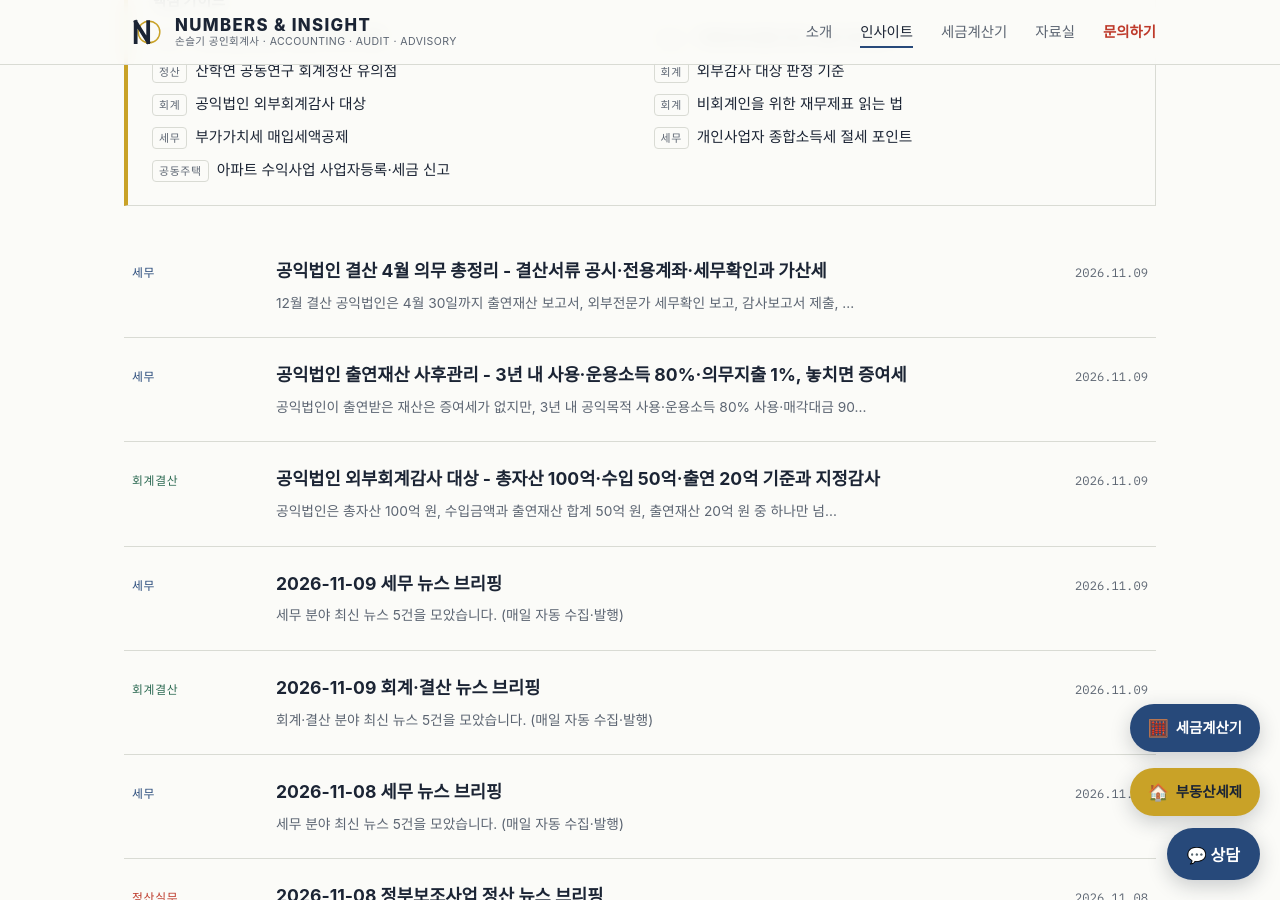
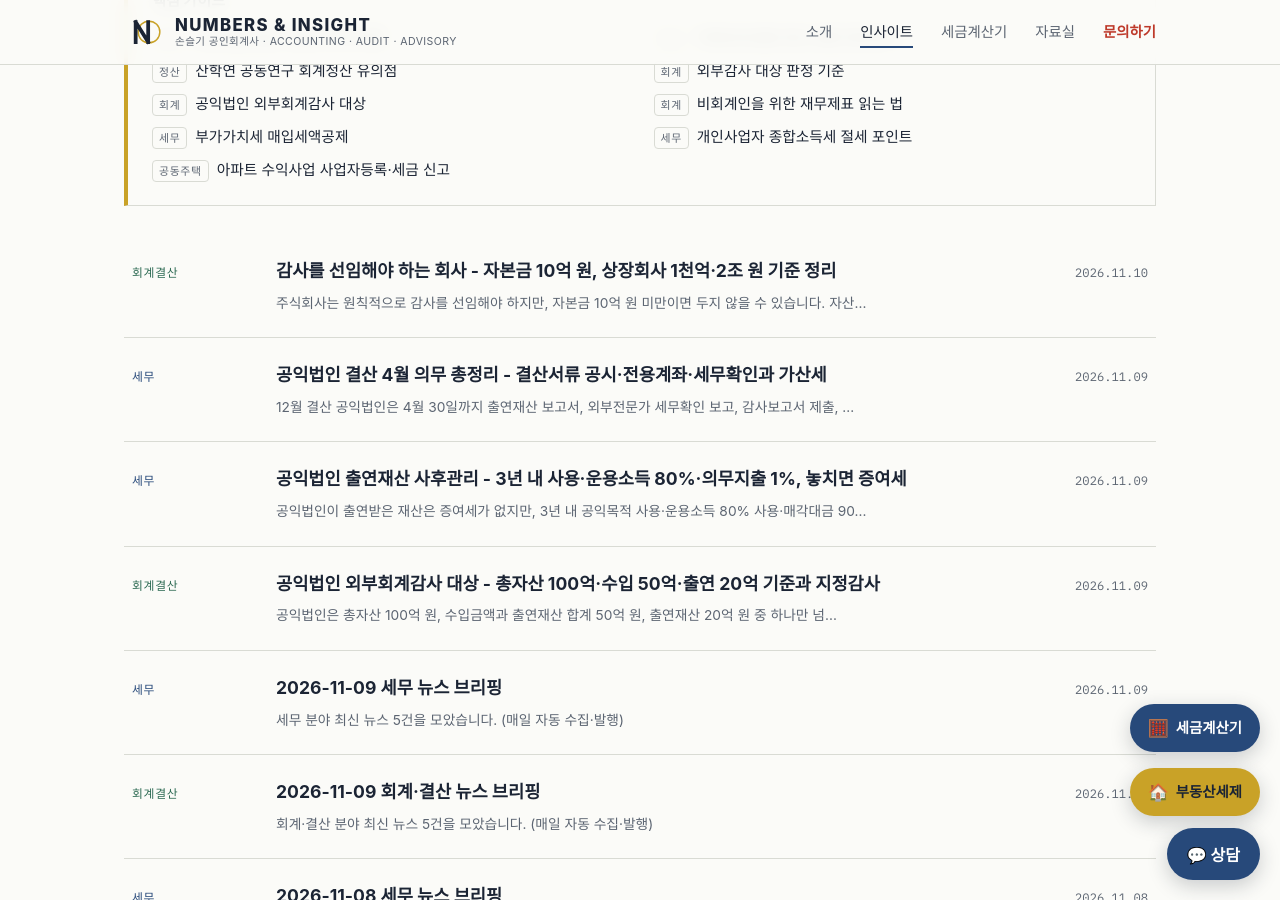
Before and after one commit to shinesky97/ccrnd-site, a Jekyll site: the page built from insights/index.html, in a window 1280 px wide and 900 px high, scrolled down 464 px. Built offline with Jekyll 4.4.1, drawn with Linux system fonts in a browser that asks for light colours; some web fonts are replaced; part of the change alters nothing that is shown.

Commit message:
인사이트: 감사를 선임해야 하는 회사 - 상법상 감사 선임 의무 정리 (#57)
- 주식회사 원칙(제409조), 자본금 10억 원 미만 면제와 그 효과(제409조 제4항~제6항)
- 상장회사 상근감사(자산 1천억, 제542조의10·시행령 제36조), 감사위원회 의무(자산 2조, 제542조의11·시행령 제37조)
- 3% 의결권 제한, 임기, 겸임 금지, 등기, 결원 시 과태료(제635조)와 외부감사인과의 차이
- seo_title·description·keywords·FAQ 5문항·OG 이미지, 챗봇 문답 추가


Claude-Session: https://claude.ai/code/session_01Uu9zebzzNPkkEVbDHXyNE1

Co-authored-by: Claude <noreply@anthropic.com>

```diff
--- a/_data/chatbot.yml
+++ b/_data/chatbot.yml
@@ -173,6 +173,14 @@
     처음 대상이 되면 감사인 선임 기한도 있으니, 아래 글에서 함께 확인해 보세요.
   links: [[외부감사 대상 판정 기준, /insights/external-audit-criteria/], [감사 상담, /contact/]]
 
+- id: statutory-auditor
+  q: 우리 회사도 감사를 선임해야 하나요?
+  keys: [감사선임, 감사 선임, 상법상 감사, 감사를 둬야, 감사를 선임, 상근감사, 상근감사 대상, 감사위원회, 감사위원회 설치, 자본금, 10억]
+  a: |
+    주식회사는 원칙적으로 감사를 선임해야 하지만, <b>자본금 10억 원 미만</b>이면 두지 않을 수 있어요(상법 제409조). 정관에 감사를 두도록 정했다면 선임해야 합니다.
+    상장회사는 자산 <b>1천억 원 이상이면 상근감사</b>, <b>2조 원 이상이면 감사위원회</b>를 둬야 해요. 회계법인의 외부감사와는 별개입니다.
+  links: [[감사 선임 의무 정리, /insights/statutory-auditor-appointment/], [외부감사 대상 기준, /insights/external-audit-criteria/]]
+
 # ───────── 세무기장 ─────────
 - id: tax-overview
   chip: 세무기장·신고
--- /dev/null
+++ b/_posts/2026-11-10-statutory-auditor-appointment.md
@@ -0,0 +1,135 @@
+---
+layout: post
+title: "감사를 선임해야 하는 회사 - 자본금 10억 원, 상장회사 1천억·2조 원 기준 정리"
+date: 2026-11-10 08:00:00 +0900
+category: accounting
+tags: [감사 선임, 상법상 감사, 상근감사, 감사위원회, 소규모회사, 지배구조]
+summary: "주식회사는 원칙적으로 감사를 선임해야 하지만, 자본금 10억 원 미만이면 두지 않을 수 있습니다. 자산 1천억 원 이상 상장회사는 상근감사를, 2조 원 이상 상장회사는 감사위원회를 둬야 합니다. 상법상 감사 선임 의무와 3% 의결권 제한, 임기, 결원 시 과태료를 정리했습니다."
+author: 손슬기
+seo_title: "감사 선임 의무 기준 - 자본금 10억 미만 면제, 상근감사·감사위원회 대상"
+description: "상법상 감사를 선임해야 하는 회사를 조문으로 정리했습니다. 주식회사 원칙, 자본금 10억 원 미만 면제, 자산 1천억 원 이상 상장회사 상근감사, 2조 원 이상 감사위원회 의무, 3% 의결권 제한, 임기 3년, 겸임 금지, 결원 시 과태료와 외부감사인과의 차이까지."
+image: /assets/img/og/statutory-auditor-appointment.png
+keywords: [감사 선임, 감사 선임 의무, 상법 감사, 자본금 10억 감사, 소규모회사 감사, 상근감사 대상, 감사위원회 설치 의무, 감사 3% 룰, 감사와 외부감사인 차이, 감사 임기]
+faq:
+  - q: "모든 주식회사가 감사를 선임해야 하나요?"
+    a: "원칙적으로 주식회사는 주주총회에서 감사를 선임해야 합니다(상법 제409조 제1항). 다만 **자본금 총액이 10억 원 미만**인 회사는 감사를 선임하지 않을 수 있습니다(같은 조 제4항). 정관에서 감사를 두도록 정했다면 자본금과 관계없이 선임해야 합니다."
+  - q: "감사를 두지 않은 소규모 회사는 감사 업무를 누가 하나요?"
+    a: "감사가 하던 이사 직무 감사와 보고 요구, 이사의 손해 위험 보고 수령, 자회사 조사 등은 **주주총회**가 맡습니다(상법 제409조 제6항). 회사와 이사 사이에 소송이 생기면 회사·이사·이해관계인이 **법원에 회사를 대표할 사람의 선임을 신청**해야 합니다(같은 조 제5항)."
+  - q: "상근감사는 어떤 회사가 둬야 하나요?"
+    a: "최근 사업연도 말 **자산총액 1천억 원 이상인 상장회사**는 상근감사를 1명 이상 둬야 합니다(상법 제542조의10, 시행령 제36조). 감사위원회를 설치했다면 상근감사를 두지 않아도 됩니다. 최근 2년 이내 상무에 종사한 이사·직원 등은 상근감사가 될 수 없습니다."
+  - q: "감사위원회는 어떤 회사가 의무적으로 설치하나요?"
+    a: "최근 사업연도 말 **자산총액 2조 원 이상인 상장회사**는 감사위원회를 설치해야 합니다(상법 제542조의11, 시행령 제37조). 부동산투자회사, 공공기관, 회생절차가 개시된 회사 등은 제외됩니다. 설치하지 않으면 5천만 원 이하의 과태료 대상입니다."
+  - q: "감사와 외부감사인은 어떻게 다른가요?"
+    a: "**감사**는 상법상 회사 내부 기관으로 주주총회에서 선임하며 이사의 업무와 회계를 감사합니다. **외부감사인**은 외감법에 따라 회계법인 등을 선임해 재무제표 감사의견을 받는 것입니다. 외부감사 대상 회사도 상법상 감사(또는 감사위원회)는 따로 둬야 합니다."
+---
+
+회사를 세우거나 자본금을 늘릴 때 **"감사를 꼭 둬야 하나요?"**라는 질문을 자주 받습니다.
+여기서 '감사'는 회계법인이 하는 외부감사가 아니라, **상법상 주식회사의 기관인 감사(監事)**를 말합니다.
+이 글에서는 어떤 회사가 감사를 선임해야 하는지, 선임할 때 무엇을 지켜야 하는지 상법 조문 순서대로 정리했습니다.
+(2026년 11월 현행 법령 기준)
+
+<div class="callout" markdown="1">
+**'감사'와 '외부감사인'은 다릅니다**
+- **감사**: 상법상 회사 내부 기관. 주주총회에서 사람을 선임하고, 이사의 직무 집행과 회계를 감사합니다.
+- **외부감사인**: 「주식회사 등의 외부감사에 관한 법률」에 따라 회계법인 등을 선임해 재무제표에 대한 감사의견을 받습니다.
+- 외부감사 대상 회사도 **상법상 감사(또는 감사위원회)는 별도로** 둬야 합니다. 외부감사 대상 기준은 [이 글](/insights/external-audit-criteria/)에 정리했습니다.
+</div>
+
+## 1. 한눈에 보는 감사 선임 의무
+
+| 회사 유형 | 의무 | 근거 |
+|---|---|---|
+| 주식회사 (자본금 10억 원 이상) | 감사 **선임 의무** | 상법 제409조 제1항 |
+| 주식회사 (자본금 **10억 원 미만**) | 감사를 **두지 않을 수 있음** | 상법 제409조 제4항 |
+| 상장회사 (자산 **1천억 원 이상**) | **상근감사** 1명 이상 또는 감사위원회 | 상법 제542조의10, 시행령 제36조 |
+| 상장회사 (자산 **2조 원 이상**) | **감사위원회 설치 의무** | 상법 제542조의11, 시행령 제37조 |
+| 유한회사 | 정관에 정하면 둘 수 있음 (**임의**) | 상법 제568조 |
+
+## 2. 주식회사 - 원칙은 선임, 자본금 10억 원 미만은 면제 가능
+
+주식회사의 감사는 **주주총회에서 선임**합니다(상법 제409조 제1항). 회사를 설립할 때도
+발기인 또는 창립총회가 감사를 함께 선임하는 것이 원칙입니다.
+
+다만 **자본금 총액이 10억 원 미만**인 회사는 감사를 **선임하지 않을 수 있습니다**(제409조 제4항).
+이 경우 감사가 하던 일 일부는 다음과 같이 바뀝니다.
+
+- 이사의 직무 집행 감사와 영업 보고 요구, 회사에 손해를 미칠 염려가 있는 사실에 대한 이사의 보고 수령, 자회사 조사권은 **주주총회**가 맡습니다(제409조 제6항, 제412조·제412조의2·제412조의5).
+- 회사와 이사 사이에 소송이 생기면 회사·이사·이해관계인이 **법원에 회사를 대표할 사람의 선임을 신청**해야 합니다(제409조 제5항).
+
+<div class="callout" markdown="1">
+**자본금 10억 원 미만이어도 감사를 둬야 하는 경우**
+- **정관**에서 감사를 두도록 정한 경우 (정관부터 확인하세요)
+- 투자계약, 금융기관 약정, 인허가 요건 등에서 **감사 선임을 요구**하는 경우
+- 증자로 **자본금이 10억 원 이상**이 된 경우 - 다음 주주총회에서 감사를 선임해야 합니다.
+</div>
+
+## 3. 상장회사 - 자산 1천억 원 이상이면 상근감사
+
+**최근 사업연도 말 자산총액 1천억 원 이상인 상장회사**는 회사에 상근하며 감사 업무를 하는
+**상근감사를 1명 이상** 둬야 합니다(상법 제542조의10 제1항, 시행령 제36조 제1항).
+감사위원회를 설치했다면 상근감사를 두지 않아도 됩니다.
+
+**상근감사가 될 수 없는 사람** (제542조의10 제2항, 시행령 제36조 제2항)
+- 회사의 상무에 종사하는 이사·집행임원·직원, 또는 **최근 2년 이내** 그랬던 사람 (감사위원으로 재임했던 이사는 제외)
+- 상무에 종사하는 이사·집행임원의 **배우자와 직계존비속**
+- 계열회사의 상무에 종사하는 이사·집행임원·직원이거나 최근 2년 이내 그랬던 사람
+- 미성년자·피성년후견인, 복권되지 않은 파산자, 금고 이상 형의 집행 종료 후 2년이 지나지 않은 사람 등
+- 발행주식의 10% 이상을 가진 **주요주주**와 그 배우자·직계존비속 (제542조의8 제2항 제1호~제4호·제6호)
+
+## 4. 상장회사 - 자산 2조 원 이상이면 감사위원회 의무
+
+**최근 사업연도 말 자산총액 2조 원 이상인 상장회사**는 감사를 두는 대신 **감사위원회를 설치**해야 합니다
+(상법 제542조의11 제1항, 시행령 제37조 제1항).
+
+- 부동산투자회사, 공공기관, 회생절차가 개시된 회사, 신규 상장 후 첫 정기주주총회 전인 회사 등은 제외됩니다.
+- 위원은 **3명 이상의 이사**이고 사외이사가 **3분의 2 이상**이어야 하며, 1명 이상은 **회계 또는 재무 전문가**여야 합니다.
+- 감사위원 중 **2명 이상**은 다른 이사와 **분리해서 선임**해야 합니다(제542조의12 제2항).
+- 설치하지 않거나 구성요건을 갖추지 못하면 **5천만 원 이하의 과태료** 대상입니다(제635조 제3항).
+
+자산 2조 원 미만 회사도 정관에 정하면 감사 대신 감사위원회를 둘 수 있고, 이때는 감사를 둘 수 없습니다(제415조의2 제1항).
+
+## 5. 선임할 때 지켜야 할 것
+
+**① 3% 의결권 제한** (제409조 제2항)
+감사를 선임할 때 의결권 없는 주식을 제외한 발행주식총수의 **3%를 넘는 주식**은 그 초과분에 대해 의결권을 행사할 수 없습니다.
+비상장회사에도 적용되며, 정관으로 이 비율을 더 낮출 수 있습니다. 상장회사는 **최대주주와 특수관계인 등의 주식을 합산**해 3%를 판단합니다(제542조의12 제7항·제4항).
+
+**② 임기** (제410조)
+취임 후 **3년 안에 끝나는 마지막 결산기에 관한 정기주주총회가 끝날 때까지**입니다.
+
+**③ 겸임 금지** (제411조)
+감사는 회사와 **자회사의 이사, 지배인, 그 밖의 직원**을 겸할 수 없습니다. 비상장회사는 대표이사의 가족이라는 이유만으로 감사가 될 수 없는 것은 아니지만, 회사 직원으로 일하고 있다면 감사가 될 수 없습니다. 상장회사 상근감사는 위 3장의 제한이 추가로 적용됩니다.
+
+**④ 등기** (제317조 제2항 제8호, 제183조)
+감사의 성명과 주민등록번호는 **등기사항**입니다. 선임·퇴임·중임 시 **2주 이내**에 변경등기를 해야 합니다.
+
+**⑤ 상장회사는 의안을 따로** (제542조의12 제5항)
+감사 선임과 보수 결정 의안은 이사 선임·보수 의안과 **별도로 상정해 의결**해야 합니다.
+
+## 6. 감사 자리를 비워두면 - 500만 원 이하 과태료
+
+법률이나 정관에서 정한 감사의 인원수에 결원이 생겼는데 **선임 절차를 게을리하면 500만 원 이하의 과태료** 대상입니다
+(상법 제635조 제1항 제8호). 감사 임기 만료를 놓치는 경우가 많으니, 정기주주총회 안건을 준비할 때
+**감사 임기 만료 여부**를 함께 확인하세요.
+
+## 체크리스트
+
+- [ ] 회사 **자본금이 10억 원 이상**인가 (증자 계획 포함)
+- [ ] **정관**에 감사를 두도록 정해져 있는가
+- [ ] 상장회사라면 직전 사업연도 말 **자산이 1천억 원(상근감사), 2조 원(감사위원회)** 이상인가
+- [ ] 후보가 회사·자회사의 **이사·직원을 겸하고 있지 않은가**
+- [ ] 선임 결의 때 **3% 초과 주식의 의결권**을 제외했는가
+- [ ] 선임 후 **2주 이내 등기**했는가, 다음 **임기 만료 시점**을 기록했는가
+
+## 마무리
+
+감사 선임 의무는 **"자본금 10억 원"**과 **"상장회사 자산 1천억·2조 원"** 두 가지 기준만 기억하면 대부분 판단할 수 있습니다.
+다만 정관과 투자계약에 별도 규정이 있는 경우가 많으니, 기준 아래라도 정관부터 확인하시는 것을 권합니다.
+
+함께 보면 좋은 글
+
+- [외부회계감사 대상 판정 기준과 유의사항](/insights/external-audit-criteria/)
+- [공익법인 외부회계감사 대상 - 100억·50억·20억 기준과 지정감사](/insights/public-interest-corporation-audit/)
+
+본 글은 일반적인 기준을 정리한 것으로, 금융회사 등은 별도 법률에 따른 추가 요건이 있을 수 있습니다.
+감사 선임이나 지배구조 정비가 필요하시면 [문의](/contact/)로 상담해 주세요.
```
Also changed, not shown: assets/img/og/statutory-auditor-appointment.png (added).
